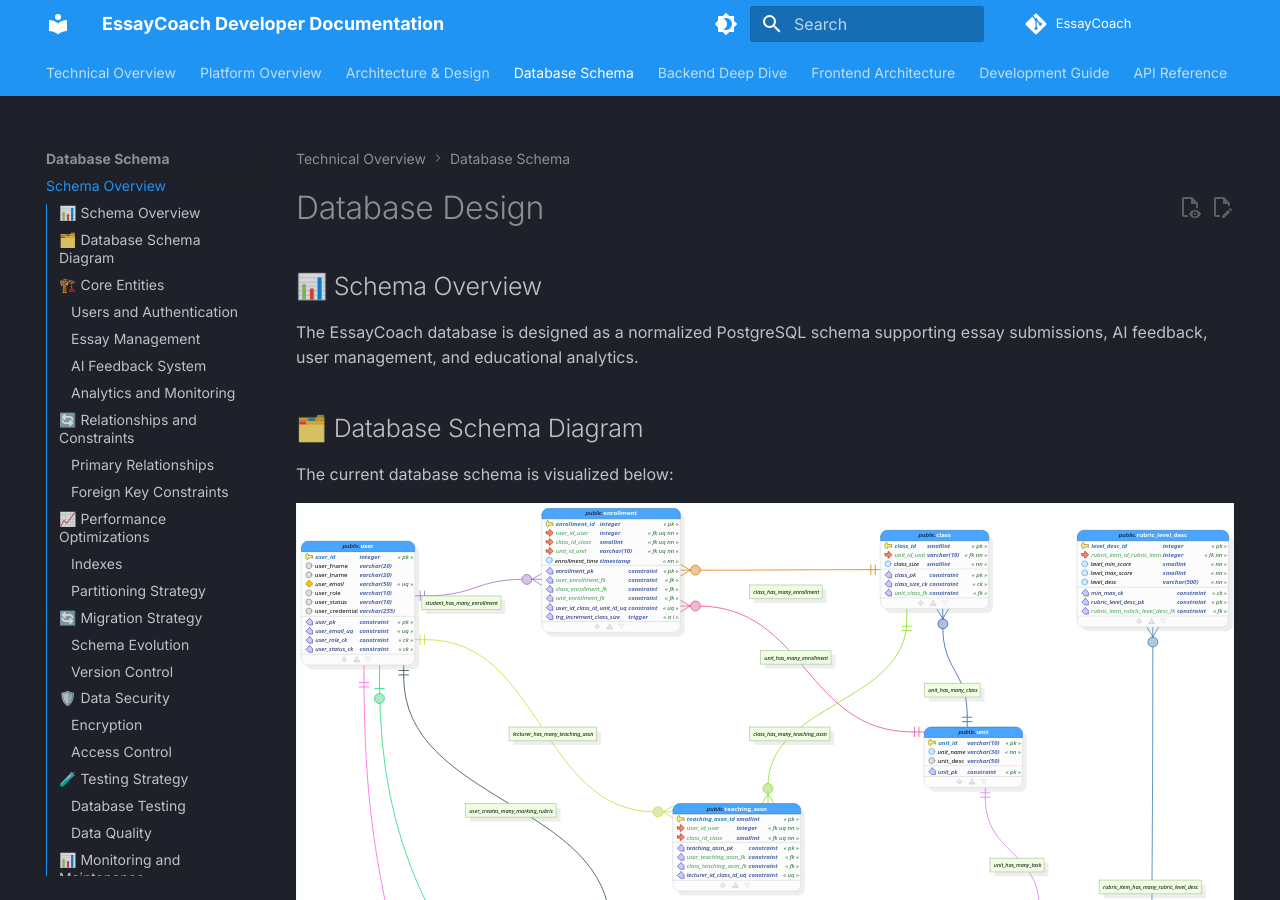
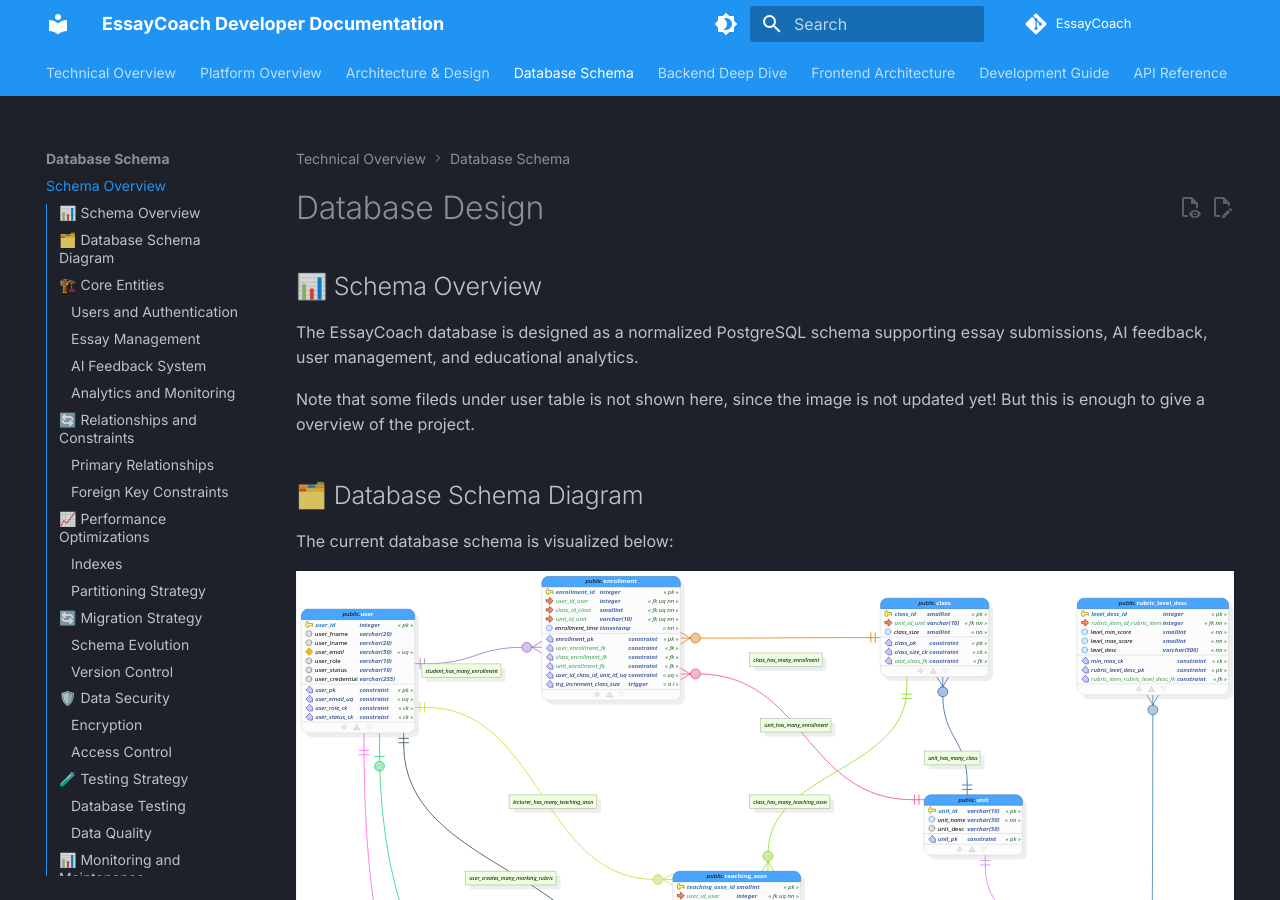
Before and after one commit to 2333xxxx/EssayCoach, an MkDocs documentation site: the page built from docs/database/schema-overview.md, in a window 1280 px wide and 900 px high. Built offline with MkDocs 1.6.1 and Material for MkDocs 9.7.7, drawn with Linux system fonts in a browser that asks for light colours; comment, search, counter and statistics services are not loaded.

Commit message:
Update schema-overview.md

```diff
--- a/docs/database/schema-overview.md
+++ b/docs/database/schema-overview.md
@@ -4,6 +4,7 @@
 
 The EssayCoach database is designed as a normalized PostgreSQL schema supporting essay submissions, AI feedback, user management, and educational analytics.
 
+Note that some fileds under user table is not shown here, since the image is not updated yet! But this is enough to give a overview of the project.
 ## 🗂️ Database Schema Diagram
 
 The current database schema is visualized below:
```
